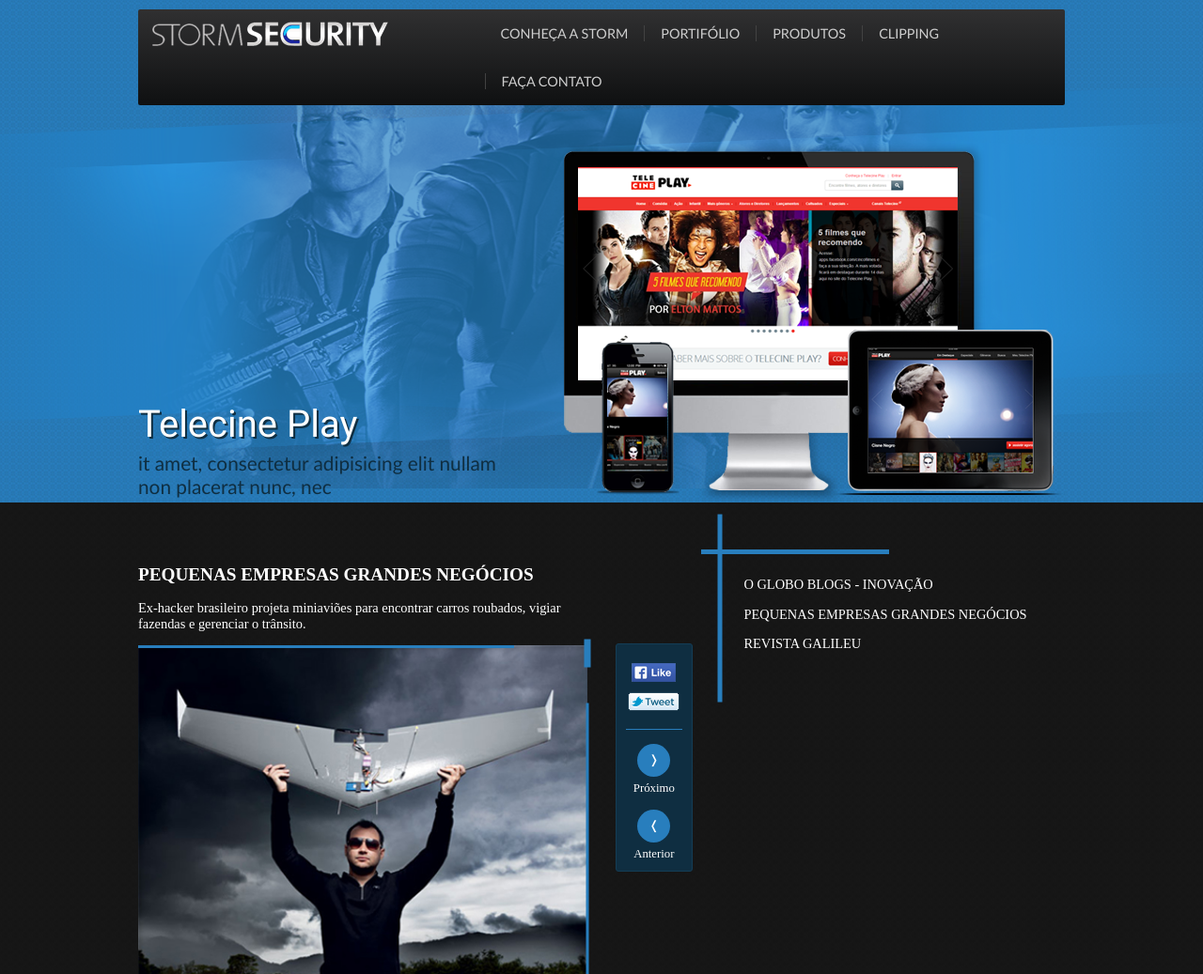
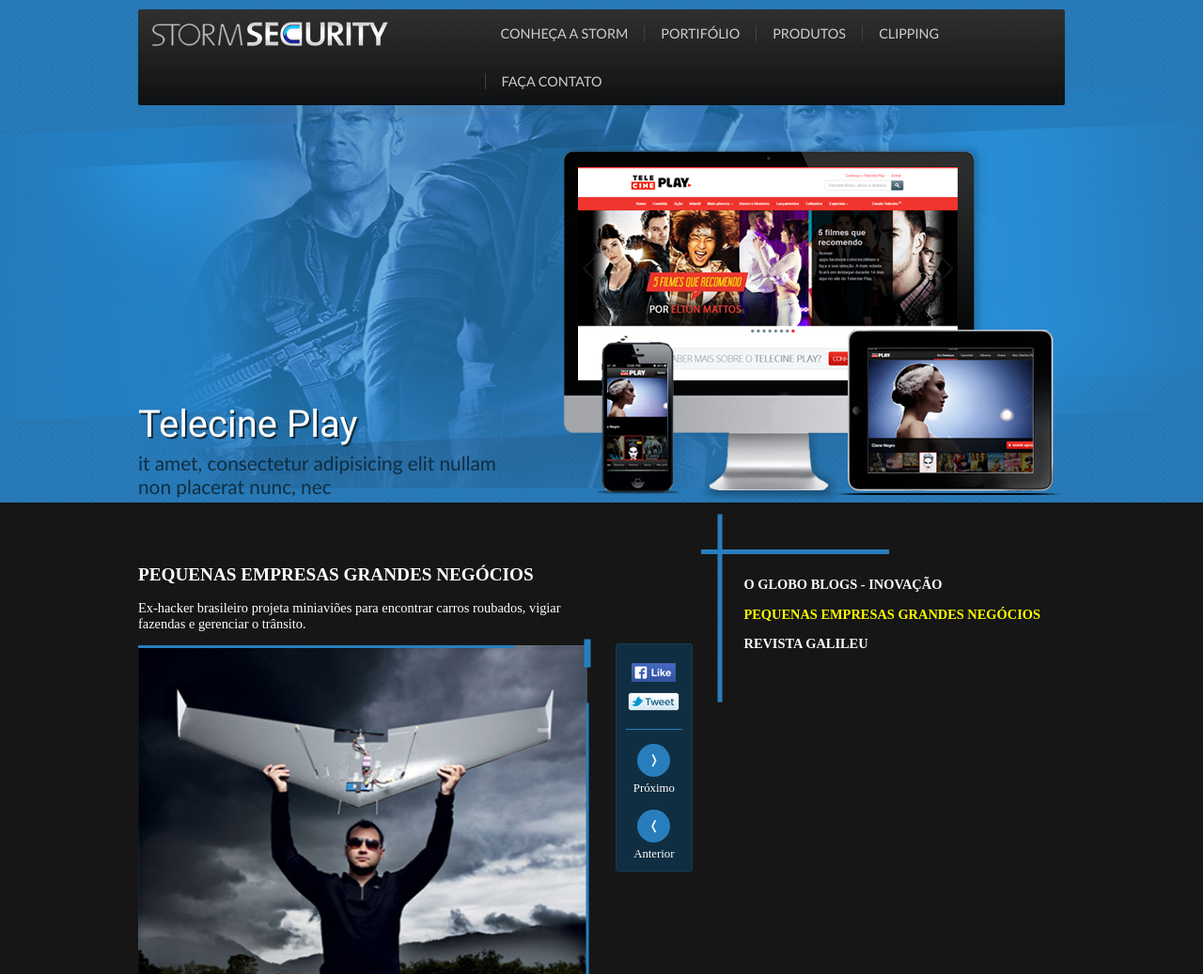
Before and after one commit to guilouro/stormsecurity, a Django app: page / in a window 1280 px wide. Shown: the top 1037 px of the page at 94% size. Run offline with Django 3.2, Linux system fonts and the light colour scheme; parts of the project's set-up code (start-up, migrations or seed data) failed here and were passed over.

Commit message:
summary active

```diff
--- a/_src/assets/sass/_news.sass
+++ b/_src/assets/sass/_news.sass
@@ -43,6 +43,10 @@
     +j-column(3.9/10)
     position: relative
     font-size: 0.9rem
+    font-weight: bold
 
     &__list
         padding: 15px 25px
+
+    .active
+        color: yellow
--- a/assets/css/style.css
+++ b/assets/css/style.css
@@ -851,12 +851,16 @@
   margin-right: 3%;
   position: relative;
   font-size: 0.9rem;
+  font-weight: bold;
 }
 .summary:last-child {
   margin-right: 0;
 }
 .summary__list {
   padding: 15px 25px;
+}
+.summary .active {
+  color: yellow;
 }
 
 .bar-l-h, .bar-r-h, .bar-r-v, .summary .bar-l-h, .summary .bar-l-v, .image-post .bar-l-h, .image-post .bar-r-v {
--- a/templates/core/index.html
+++ b/templates/core/index.html
@@ -38,7 +38,7 @@
             <div class="bar-l-v"></div>
             <div class="summary__list">
                 <p><a href="#">O GLOBO BLOGS - INOVAÇÃO</a></p>
-                <p><a href="#" class="summary--active">PEQUENAS EMPRESAS GRANDES NEGÓCIOS</a></p>
+                <p><a href="#" class="active">PEQUENAS EMPRESAS GRANDES NEGÓCIOS</a></p>
                 <p><a href="#">REVISTA GALILEU</a></p>
             </div>
         </article>
```
Also changed, not shown: 1 other file.
